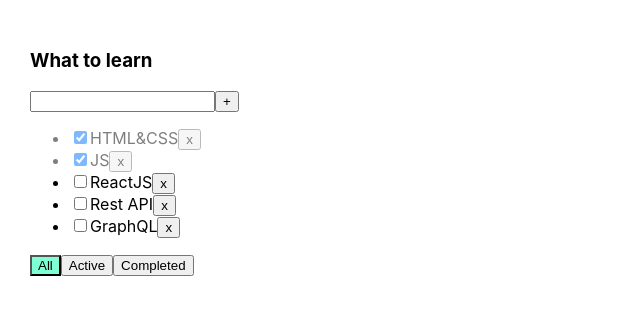
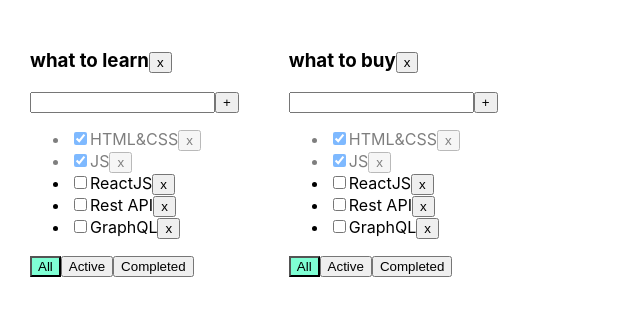
Before and after one commit to chshrct/todolist, a React (Create React App) app: page / in a window 1280 px wide. Shown: the top 316 px of the page, without its empty margins (0-640 px from the left). Built offline with nearby package versions, Linux system fonts and the light colour scheme.

Commit message:
tdl-task5

```diff
--- a/src/App.tsx
+++ b/src/App.tsx
@@ -1,66 +1,115 @@
 import React, {useState} from 'react';
 import './App.css';
-import {Todolist} from './Todolist';
+import {TaskType, Todolist} from './Todolist';
 import {v1} from 'uuid';
 
 export type FilterValuesType = "all" | "active" | "completed";
 
+type TodolistType = {
+    id: string
+    title: string
+    filter: FilterValuesType
+}
+
+type TasksStateType = {
+    [key:string] : Array<TaskType>
+}
+
+
 function App() {
+    let todolistId1 = v1()
+    let todolistId2 = v1()
+    let [todolists, setTodolists] = useState<TodolistType[]>([
+        {
+            id: todolistId1,
+            title: 'what to learn',
+            filter: 'all'
+        },
+        {
+            id: todolistId2,
+            title: 'what to buy',
+            filter: 'all'
+        }
+    ])
 
-    let [tasks, setTasks] = useState([
+    let [tasks, setTasks] = useState<TasksStateType>({
+        [todolistId1]: [
             {id: v1(), title: "HTML&CSS", isDone: true},
             {id: v1(), title: "JS", isDone: true},
             {id: v1(), title: "ReactJS", isDone: false},
             {id: v1(), title: "Rest API", isDone: false},
             {id: v1(), title: "GraphQL", isDone: false},
-    ]);
+        ],
+        [todolistId2]: [
+            {id: v1(), title: "HTML&CSS", isDone: true},
+            {id: v1(), title: "JS", isDone: true},
+            {id: v1(), title: "ReactJS", isDone: false},
+            {id: v1(), title: "Rest API", isDone: false},
+            {id: v1(), title: "GraphQL", isDone: false},
+        ]
+    });
 
 
-
-    function changeTaskStatus(id: string, isDone: boolean) {
-        const task = tasks.find(t => t.id === id)
-        task && (task.isDone = isDone)
-        setTasks([...tasks])
+    function removeTask(id: string,todolistId: string) {
+        tasks[todolistId] = tasks[todolistId].filter(t => t.id !== id);
+        setTasks({...tasks});
     }
 
-    function removeTask(id: string) {
-        let filteredTasks = tasks.filter(t => t.id != id);
-        setTasks(filteredTasks);
+    function addTask(title: string,todolistId: string) {
+        let task = {id: v1(), title: title, isDone: false};
+        tasks[todolistId]=[task,...tasks[todolistId]]
+        setTasks({...tasks});
     }
 
-    function addTask(title: string) {
-
-        let task = {id: v1(), title: title, isDone: false};
-        let newTasks = [task, ...tasks];
-        setTasks(newTasks);
-
+    function changeStatus(taskId: string, isDone: boolean,todolistId: string) {
+        let task = tasks[todolistId].find(t => t.id === taskId);
+        if (task) {
+            task.isDone = isDone;
         }
 
-    let [filter, setFilter] = useState<FilterValuesType>("all");
-
-    let tasksForTodolist = tasks;
-
-    if (filter === "active") {
-        tasksForTodolist = tasks.filter(t => t.isDone === false);
-    }
-    if (filter === "completed") {
-        tasksForTodolist = tasks.filter(t => t.isDone === true);
+        setTasks({...tasks});
     }
 
-    function changeFilter(value: FilterValuesType) {
-        setFilter(value);
+    function changeFilter(value: FilterValuesType, todolistId: string) {
+        let todolist = todolists.find(tl => tl.id === todolistId)
+        if (todolist) {
+            todolist.filter = value
+            setTodolists([...todolists])
+        }
+    }
+    function removeTodolist(tlId:string){
+        setTodolists(todolists.filter(tl=>tl.id!==tlId))
+        delete tasks[tlId]
+        setTasks({...tasks})
     }
 
 
     return (
         <div className="App">
-            <Todolist title="What to learn"
+            {
+                todolists.map(tl => {
+                    let tasksForTodolist = tasks[tl.id];
+
+                    if (tl.filter === "active") {
+                        tasksForTodolist = tasks[tl.id].filter(t => t.isDone === false);
+                    }
+                    if (tl.filter === "completed") {
+                        tasksForTodolist = tasks[tl.id].filter(t => t.isDone === true);
+                    }
+
+
+                    return <Todolist key={tl.id}
+                                     id={tl.id}
+                                     title={tl.title}
                                      tasks={tasksForTodolist}
                                      removeTask={removeTask}
-                      filter={filter}
                                      changeFilter={changeFilter}
-                      changeTaskStatus={changeTaskStatus}
-                      addTask={addTask}/>
+                                     addTask={addTask}
+                                     changeTaskStatus={changeStatus}
+                                     removeTodolist={removeTodolist}
+                                     filter={tl.filter}/>
+                })
+            }
         </div>
     );
 }
--- a/src/Todolist.tsx
+++ b/src/Todolist.tsx
@@ -1,20 +1,22 @@
 import React, {ChangeEvent, KeyboardEvent, useState} from 'react';
 import {FilterValuesType} from './App';
 
-type TaskType = {
+export type TaskType = {
     id: string
     title: string
     isDone: boolean
 }
 
 type PropsType = {
+    id:string
     title: string
     tasks: Array<TaskType>
-    removeTask: (taskId: string) => void
-    changeFilter: (value: FilterValuesType) => void
-    addTask: (title: string) => void
-    changeTaskStatus: (id: string, isDone: boolean) => void
+    removeTask: (taskId: string,todolistId:string) => void
+    changeFilter: (value: FilterValuesType,todolistId:string) => void
+    addTask: (title: string,todolistId:string) => void
+    changeTaskStatus: (taskId: string, isDone: boolean,todolistId:string) => void
     filter: FilterValuesType
+    removeTodolist:(todolistId:string)=>void
 }
 
 export function Todolist(props: PropsType) {
@@ -22,56 +24,54 @@
     let [title, setTitle] = useState("")
     let [error, setError] = useState<string | null>(null)
 
-
     const addTask = () => {
-        if (title.trim()) {
-            props.addTask(title.trim())
-            setTitle("")
-            setError(null)
+        if (title.trim() !== "") {
+            props.addTask(title.trim(),props.id);
+            setTitle("");
         } else {
-            setError('title is required')
+            setError("Title is required");
         }
-
     }
 
     const onChangeHandler = (e: ChangeEvent<HTMLInputElement>) => {
-        e.currentTarget.value.trim() && setError(null)
         setTitle(e.currentTarget.value)
     }
 
     const onKeyPressHandler = (e: KeyboardEvent<HTMLInputElement>) => {
+        setError(null);
         if (e.charCode === 13) {
             addTask();
         }
     }
 
-    const onAllClickHandler = () => props.changeFilter("all");
-    const onActiveClickHandler = () => props.changeFilter("active");
-    const onCompletedClickHandler = () => props.changeFilter("completed");
+    const onAllClickHandler = () => props.changeFilter("all", props.id);
+    const onActiveClickHandler = () => props.changeFilter("active", props.id);
+    const onCompletedClickHandler = () => props.changeFilter("completed", props.id);
+    const removeTodolistHandler = () => props.removeTodolist(props.id);
+
 
     return <div>
-        <h3>{props.title}</h3>
+        <h3>{props.title}<button onClick={removeTodolistHandler}>x</button></h3>
         <div>
-            <input className={error ? 'error' : ''}
-                   value={title}
+            <input value={title}
                    onChange={onChangeHandler}
                    onKeyPress={onKeyPressHandler}
+                   className={error ? "error" : ""}
             />
             <button onClick={addTask}>+</button>
-            {error && <div className={'error-message'}>{error}</div>}
+            {error && <div className="error-message">{error}</div>}
         </div>
         <ul>
             {
                 props.tasks.map(t => {
+                    const onClickHandler = () => props.removeTask(t.id, props.id)
+                    const onChangeHandler = (e: ChangeEvent<HTMLInputElement>) => {
+                        props.changeTaskStatus(t.id, e.currentTarget.checked,props.id);
+                    }
 
-                    const onClickHandler = () => props.removeTask(t.id)
-                    const onChangeInputHandler = (e: ChangeEvent<HTMLInputElement>) => props.changeTaskStatus(t.id, e.currentTarget.checked)
-
-
-                    return <li className={t.isDone?'is-done':''}
-                        key={t.id}>
+                    return <li key={t.id} className={t.isDone ? "is-done" : ""}>
                         <input type="checkbox"
-                               onChange={onChangeInputHandler}
+                               onChange={onChangeHandler}
                                checked={t.isDone}/>
                         <span>{t.title}</span>
                         <button onClick={onClickHandler}>x</button>
@@ -80,11 +80,12 @@
             }
         </ul>
         <div>
-            <button className={props.filter === 'all' ? 'active-filter' : ''} onClick={onAllClickHandler}>All</button>
-            <button className={props.filter === 'active' ? 'active-filter' : ''} onClick={onActiveClickHandler}>Active
-            </button>
-            <button className={props.filter === 'completed' ? 'active-filter' : ''} onClick={onCompletedClickHandler}>Completed
-            </button>
+            <button className={props.filter === 'all' ? "active-filter" : ""}
+                    onClick={onAllClickHandler}>All</button>
+            <button className={props.filter === 'active' ? "active-filter" : ""}
+                onClick={onActiveClickHandler}>Active</button>
+            <button className={props.filter === 'completed' ? "active-filter" : ""}
+                onClick={onCompletedClickHandler}>Completed</button>
         </div>
     </div>
 }
```
Also changed, not shown: src/App.css (line endings or trailing spaces). Lines whose indentation alone changed are shown as unchanged.
